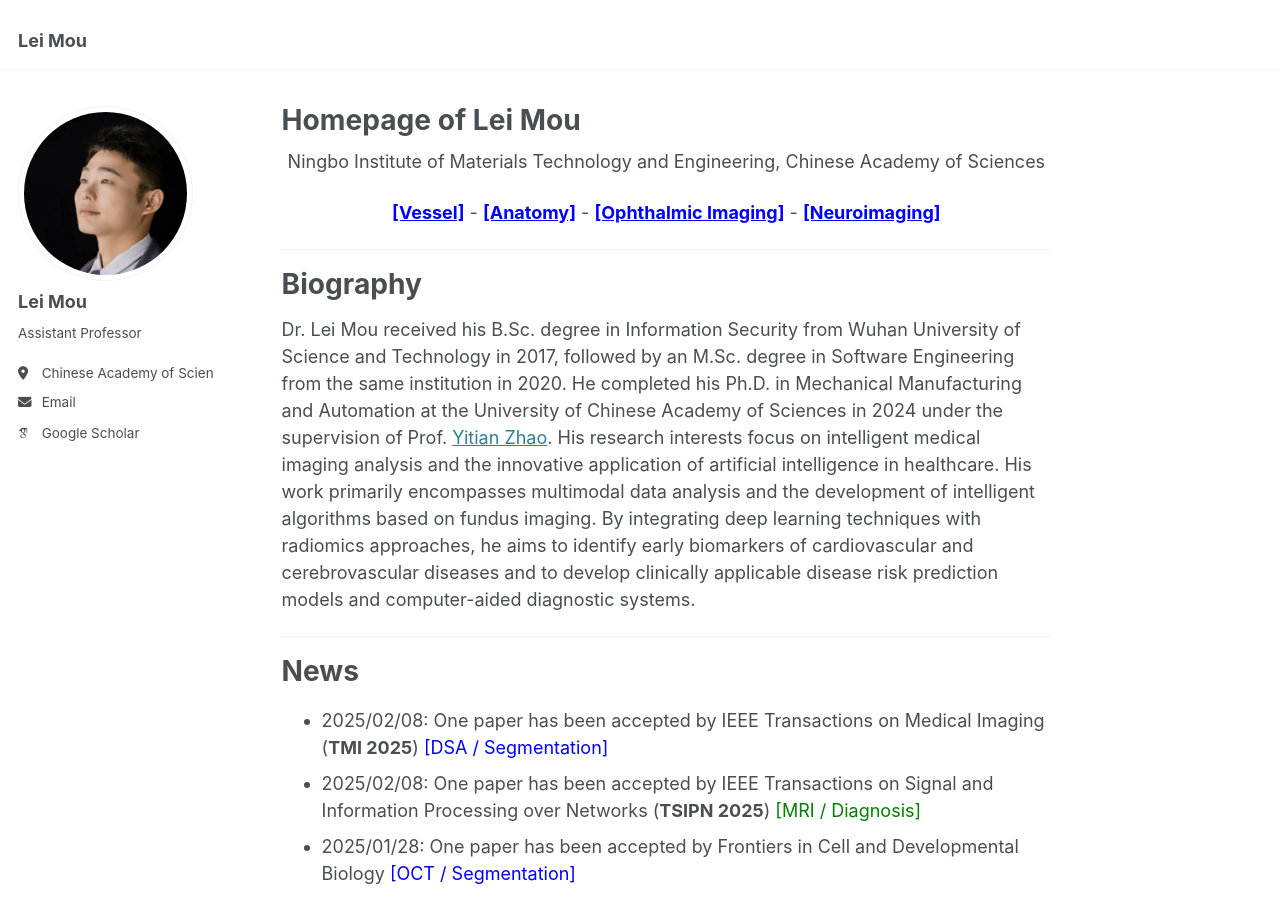
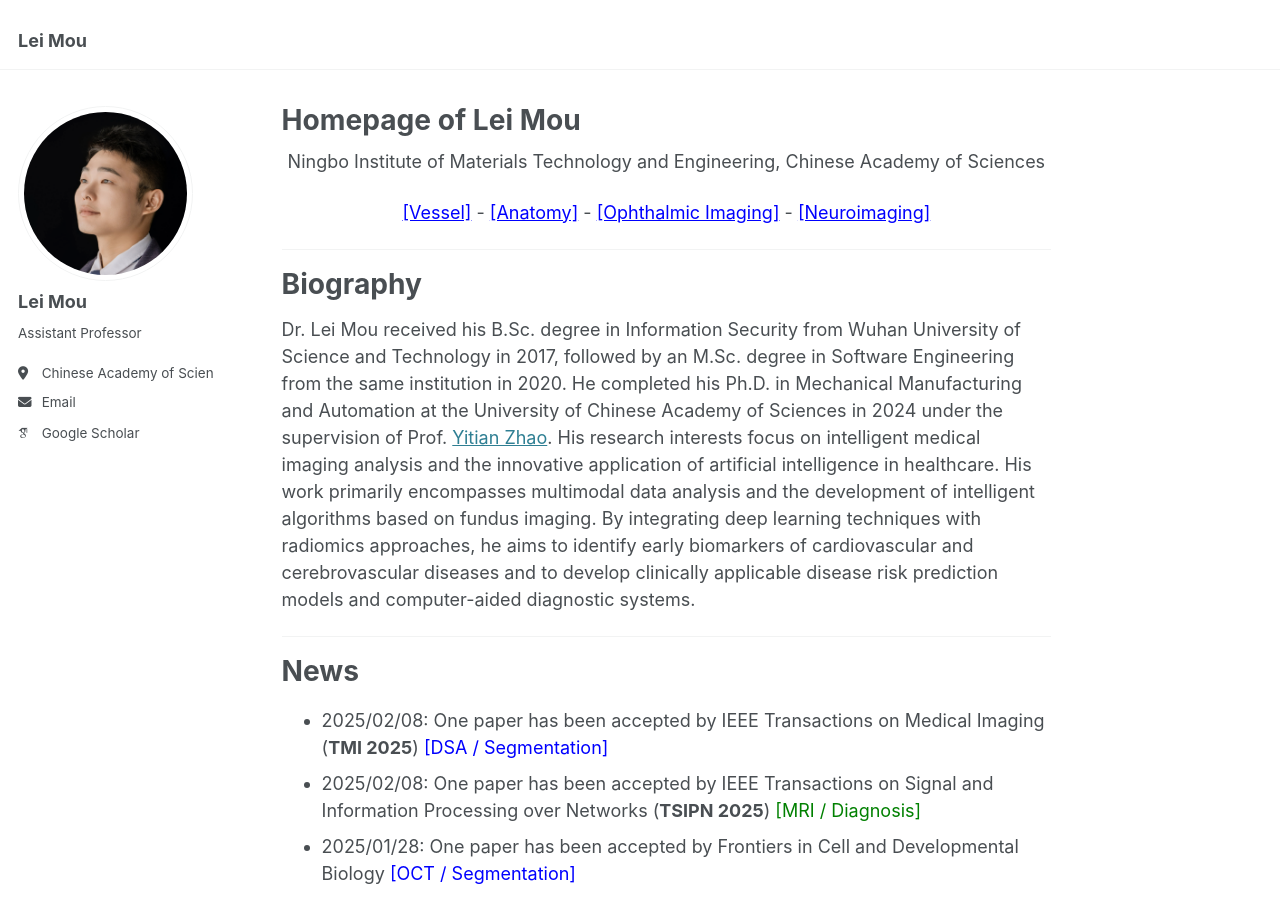
Before and after one commit to iBrain-007/iBrain-007.github.io, a Jekyll site: the page built from _pages/about.md, in a window 1280 px wide and 900 px high. Built offline with Jekyll 4.4.1, drawn with Linux system fonts in a browser that asks for light colours; some web fonts are replaced.

Commit message:
Update about.md

```diff
--- a/_pages/about.md
+++ b/_pages/about.md
@@ -10,13 +10,13 @@
 <p align="center"> Ningbo Institute of Materials Technology and Engineering, Chinese Academy of Sciences </p>
 
 <p align="center">
-    <a style="font-weight:bold; color:blue;">[Vessel]</a>
+    <a style="color:blue;">[Vessel]</a>
     -
-    <a style="font-weight:bold; color:blue;">[Anatomy]</a>
+    <a style="color:blue;">[Anatomy]</a>
     -
-    <a style="font-weight:bold; color:blue;">[Ophthalmic Imaging]</a>
+    <a style="color:blue;">[Ophthalmic Imaging]</a>
     -
-    <a style="font-weight:bold; color:blue;">[Neuroimaging]</a>
+    <a style="color:blue;">[Neuroimaging]</a>
     </p>
 
 ---
```
